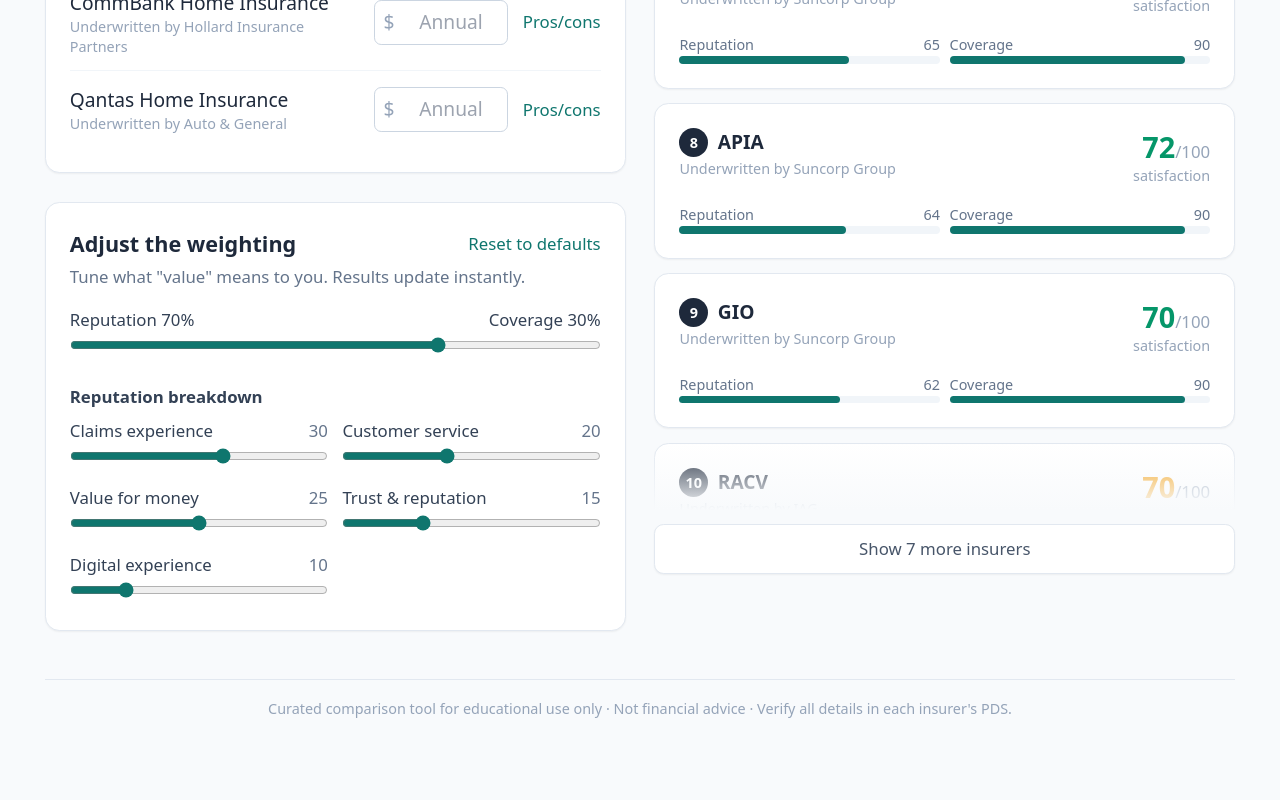
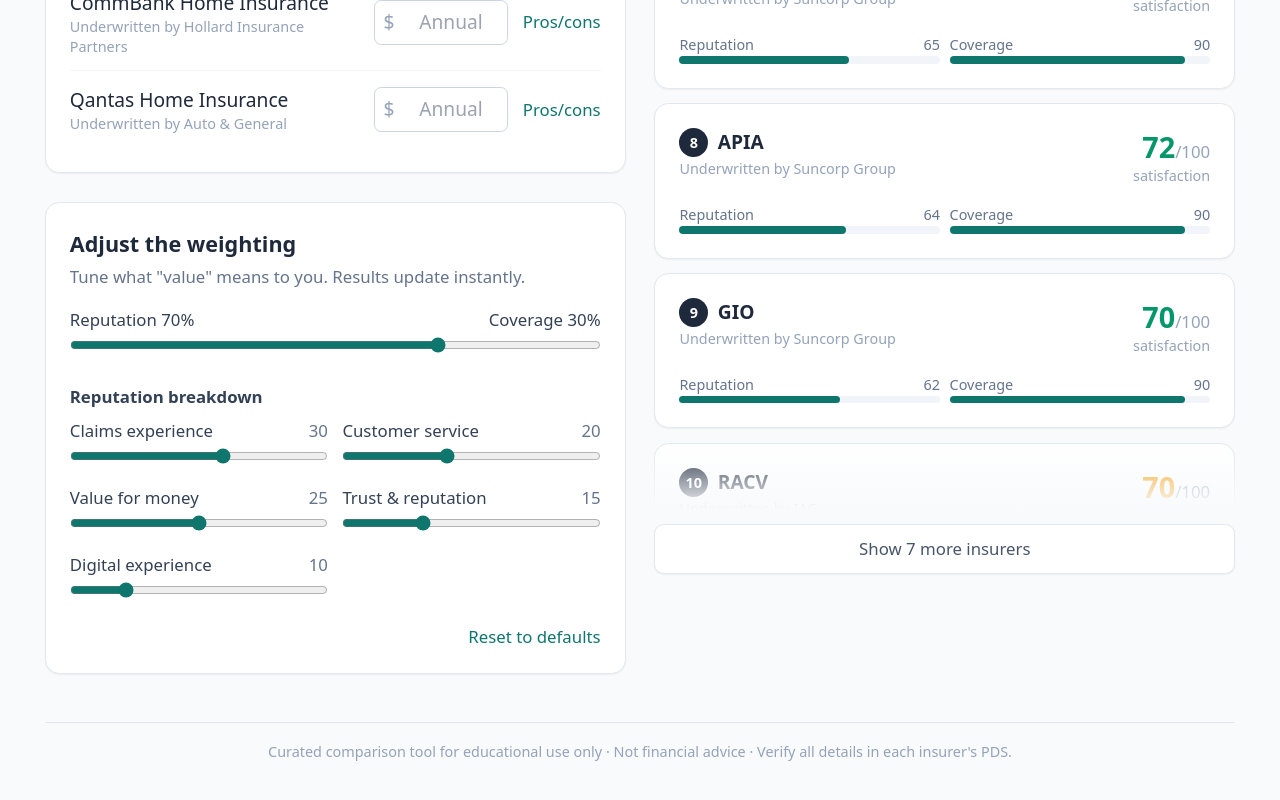
Before and after one commit to frontalspy/australian-insurance-quote-comparison, a React (Vite) app: page / in a window 1280 px wide. Shown: the part 1612-2412 px from the top of the page. Before the commit the page ends 2369 px from the top, so only its background shows below. Built offline with nearby package versions, Linux system fonts and the light colour scheme.

Commit message:
Make app responsive for mobile
- Reorder layout so mobile shows: quotes -> results -> weights
- Collapse weight controls behind a toggle on mobile (always expanded on desktop)
- Narrow quote input slightly on small screens

```diff
--- a/src/App.tsx
+++ b/src/App.tsx
@@ -9,7 +9,7 @@
   const { quotes, weights, results, setQuote, setWeights } = useComparison();
 
   return (
-    <div className="mx-auto max-w-5xl px-4 py-8">
+    <div className="mx-auto max-w-5xl px-4 py-6 lg:py-8">
       <header className="mb-6">
         <h1 className="text-2xl font-bold text-slate-900 sm:text-3xl">
           Aussie Home Insurance{" "}
@@ -26,16 +26,24 @@
         <Disclaimer />
       </div>
 
-      <div className="grid gap-6 lg:grid-cols-2">
-        <div className="space-y-6">
+      {/*
+        Mobile order: QuoteTable → Results → WeightControls
+        Desktop: QuoteTable + WeightControls in left column, Results spans right column
+      */}
+      <div className="grid grid-cols-1 gap-6 lg:grid-cols-2">
+        <div className="lg:col-start-1 lg:row-start-1">
           <QuoteTable
             insurers={INSURERS}
             quotes={quotes}
             onQuoteChange={setQuote}
           />
+        </div>
+        <div className="lg:col-start-2 lg:row-span-2 lg:row-start-1">
+          <Results results={results} />
+        </div>
+        <div className="lg:col-start-1 lg:row-start-2">
           <WeightControls weights={weights} onWeightsChange={setWeights} />
         </div>
-        <Results results={results} />
       </div>
 
       <footer className="mt-10 border-t border-slate-200 pt-4 text-center text-xs text-slate-400">
--- a/src/features/comparison/components/QuoteRow.tsx
+++ b/src/features/comparison/components/QuoteRow.tsx
@@ -43,7 +43,7 @@
                 e.target.value === "" ? null : Number(e.target.value)
               )
             }
-            className="w-28 rounded-md border border-slate-300 py-1.5 pl-5 pr-2 text-right tabular-nums focus:border-brand focus:outline-none focus:ring-1 focus:ring-brand"
+            className="w-24 rounded-md border border-slate-300 py-1.5 pl-5 pr-2 text-right tabular-nums focus:border-brand focus:outline-none focus:ring-1 focus:ring-brand sm:w-28"
           />
         </div>
         <button
--- a/src/features/comparison/components/WeightControls.tsx
+++ b/src/features/comparison/components/WeightControls.tsx
@@ -1,3 +1,4 @@
+import { useState } from "react";
 import Slider from "../../../components/Slider";
 import { DEFAULT_WEIGHTS } from "../../../lib/scoring";
 import type { ReputationScores, Weights } from "../../../types";
@@ -9,6 +10,8 @@
 }
 
 export default function WeightControls({ weights, onWeightsChange }: Props) {
+  const [expanded, setExpanded] = useState(false);
+
   const { reputation, coverage } = weights.reputationVsCoverage;
   const total = reputation + coverage || 1;
   const repPct = Math.round((reputation / total) * 100);
@@ -30,18 +33,34 @@
 
   return (
     <section className="rounded-xl border border-slate-200 bg-white p-5 shadow-sm">
-      <div className="flex items-center justify-between">
+      <div className="flex items-center justify-between gap-3">
         <h2 className="text-lg font-semibold text-slate-800">
           Adjust the weighting
         </h2>
         <button
           type="button"
-          onClick={() => onWeightsChange(DEFAULT_WEIGHTS)}
-          className="text-sm font-medium text-brand hover:text-brand-dark"
+          onClick={() => setExpanded((p) => !p)}
+          aria-expanded={expanded}
+          className="flex items-center gap-1 text-sm font-medium text-brand hover:text-brand-dark lg:hidden"
         >
-          Reset to defaults
+          {expanded ? "Hide" : "Customise"}
+          <svg
+            xmlns="http://www.w3.org/2000/svg"
+            viewBox="0 0 20 20"
+            fill="currentColor"
+            className={`h-4 w-4 transition-transform duration-200 ${expanded ? "rotate-180" : ""}`}
+            aria-hidden="true"
+          >
+            <path
+              fillRule="evenodd"
+              d="M5.22 8.22a.75.75 0 0 1 1.06 0L10 11.94l3.72-3.72a.75.75 0 1 1 1.06 1.06l-4.25 4.25a.75.75 0 0 1-1.06 0L5.22 9.28a.75.75 0 0 1 0-1.06Z"
+              clipRule="evenodd"
+            />
+          </svg>
         </button>
       </div>
+
+      <div className={expanded ? undefined : "hidden lg:block"}>
         <p className="mt-1 text-sm text-slate-500">
           Tune what "value" means to you. Results update instantly.
         </p>
@@ -78,6 +97,17 @@
             ))}
           </div>
         </div>
+
+        <div className="mt-4 flex justify-end">
+          <button
+            type="button"
+            onClick={() => onWeightsChange(DEFAULT_WEIGHTS)}
+            className="text-sm font-medium text-brand hover:text-brand-dark"
+          >
+            Reset to defaults
+          </button>
+        </div>
+      </div>
     </section>
   );
 }
```
Lines whose indentation alone changed are shown as unchanged.
